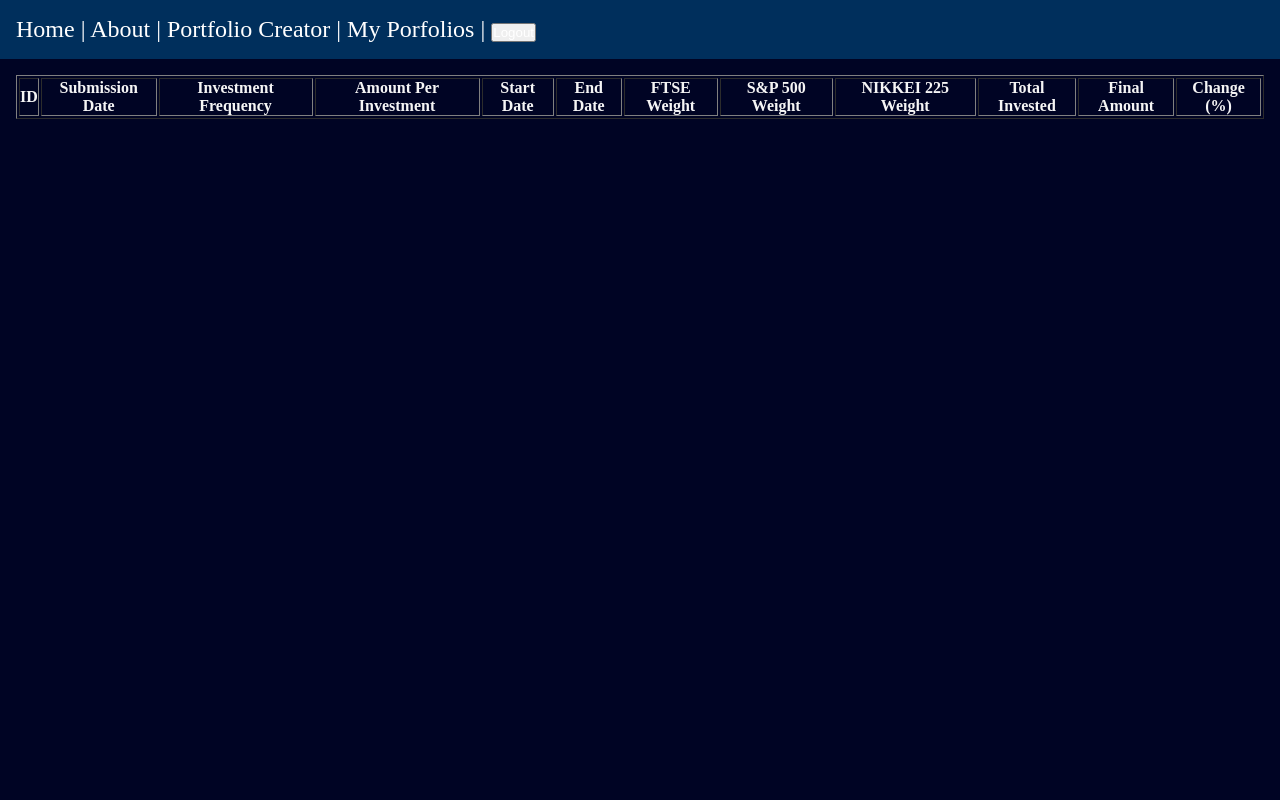
After one commit to allanmichaelhender/guinea-pig-portfolio, a Django app: page /portfolio_tester/my_portfolios/ in a window 1280 px wide. The commit adds this page. Run offline with Django 5.2, Linux system fonts and the light colour scheme; the visitor is signed in with stand-in values (Sample User, id 1); data that the repository does not hold is empty.

Commit message:
adding my portfolios page

```diff
--- a/guinea_pig/portfolio_tester/forms.py
+++ b/guinea_pig/portfolio_tester/forms.py
@@ -6,8 +6,8 @@ frequency_choices = (('daily','Daily'), ('monthly', 'Monthly'))
 class PortfolioForm(forms.ModelForm):
     class Meta:
         model = Portfolios
-        #exclude = ["final_amount","submission_date","final_amount","change_percentage"]
-        fields = "__all__"
+        exclude = ["final_amount", "change_percentage", "total_amount_invested", "user"]
+        #fields = "__all__"
 
 
         widgets = {
--- /dev/null
+++ b/guinea_pig/portfolio_tester/templates/portfolio_tester/my_portfolios.html
@@ -0,0 +1,45 @@
+{% extends 'layout.html' %}
+
+{% block title %}
+    Home
+{% endblock %}
+
+{% block content %}
+<section>
+    <table border="1">
+        <thead>
+            <tr>
+                <th>ID</th>
+                <th>Submission Date</th>
+                <th>Investment Frequency</th>
+                <th>Amount Per Investment</th>
+                <th>Start Date</th>
+                <th>End Date</th>
+                <th>FTSE Weight</th>
+                <th>S&P 500 Weight</th>
+                <th>NIKKEI 225 Weight</th>
+                <th>Total Invested</th>
+                <th>Final Amount</th>
+                <th>Change (%)</th>
+            </tr>
+        </thead>
+        <tbody>
+            {% for portfolio in portfolios %}
+            <tr>
+                <td>{{ portfolio.id }}</td>
+                <td>{{ portfolio.submission_date }}</td>
+                <td>{{ portfolio.get_investment_frequency_display }}</td>
+                <td>£{{ portfolio.investment_amount }}</td>
+                <td>{{ portfolio.start_date }}</td>
+                <td>{{ portfolio.end_date }}</td>
+                <td>{{ portfolio.FTSE_weight }}</td>
+                <td>{{ portfolio.SNP500_weight }}</td>
+                <td>{{ portfolio.NIKKEI225_weight }}</td>
+                <td>£{{ portfolio.total_amount_invested }}</td>
+                <td>£{{ portfolio.final_amount }}</td>
+                <td>{{ portfolio.change_percentage }}</td>
+            </tr>
+            {% empty %}
+            {% endfor %}
+</section>
+{% endblock %}
--- a/guinea_pig/portfolio_tester/urls.py
+++ b/guinea_pig/portfolio_tester/urls.py
@@ -7,4 +7,6 @@ urlpatterns = [
     path('', views.portfolio_tester_home, name='portfolio_tester_home'),
     path('form/', views.portfolio_creator, name='portfolio_creator'),
     path('formtest/', views.tester, name='tester'),
+    path('my_portfolios/', views.my_portfolios, name='my_portfolios'),
+
 ]
--- a/guinea_pig/portfolio_tester/views.py
+++ b/guinea_pig/portfolio_tester/views.py
@@ -1,6 +1,6 @@
 from django.shortcuts import render, redirect
-
-from .models import FtseData, Snp500Data, Nikkei225Data
+from django.contrib.auth import get_user_model
+from .models import FtseData, Snp500Data, Nikkei225Data, Portfolios
 from .investing_funcitons import invest_daily
 import datetime
 from .forms import PortfolioForm
@@ -33,12 +33,21 @@ def portfolio_creator(request):
 
 def tester(request):
     form = PortfolioForm(request.POST)
-    print('yes')
+    if form.is_valid():
+        print("here")
+        PorfolioObject = form.save(commit=False)
+        if request.user.is_authenticated:
+            PorfolioObject.user = request.user
+        else:
+            User = get_user_model()
+            PorfolioObject.user = User.objects.get(pk=2)
+        PorfolioObject.save()
+        return render(request, 'portfolio_tester/portfolio_tester_home.html')
 
-    form['total_amount_invested'] = 0
-    form['final_amount'] = 0
-    form['change_percentage'] = 0
-    print('yes')
-    if form.is_valid():
-        form.save()
-        return render(request, 'portfolio_tester/portfolio_tester_home.html')
+def my_portfolios(request):
+    if request.user.is_authenticated:
+        portfolios = Portfolios.objects.filter(user=request.user).order_by('id')
+    else:
+        User = get_user_model()
+        portfolios = Portfolios.objects.filter(user=User.objects.get(pk=2)).order_by('id')
+    return render(request, 'portfolio_tester/my_portfolios.html', {'portfolios': portfolios})
--- a/guinea_pig/static/css/style.css
+++ b/guinea_pig/static/css/style.css
@@ -7,14 +7,13 @@
 
 body {
     min-height: 100vh;
-    background-color: black;
+    background-color: rgb(0, 4, 36);
     color: whitesmoke;
-    font-size: 3rem;
 }
 
 nav {
     padding: 1rem;
-    background-color: hsl(209, 100%, 28%);
+    background-color: hsl(209, 100%, 18%);
     color: white;
     font-size: 1.5rem;
 }
@@ -38,7 +37,7 @@ p {
     font-size: 1rem;
 }
 
-a {
+a, .logout-button {
     text-decoration: none;
     color: #ffffff;
 }
@@ -105,12 +104,33 @@ a:hover {
     display: inline-block;
 }
 
-.logout-button {
-    font-size: 2.5rem;
-    background-color: rgb(0, 0, 0, 0);
-    border: none;
-}
 
 .logout-button:hover {
     opacity: .85;
 }
+
+.table-responsive {
+    overflow-x: auto;
+}
+
+.table-responsive table {
+    width: 100%;
+    table-layout: fixed; /* Ensures columns respect specified widths */
+    border-collapse: collapse;
+}
+
+.table-responsive th, .table-responsive td {
+    border: 1px solid #ddd;
+    padding: 8px;
+    text-align: left;
+    font-size: 8px; /* Default font size for desktop monitors */
+    white-space: normal;
+    word-wrap: break-word;
+}
+
+/* Adjust font size for small screens (e.g., phones and tablets) */
+@media (max-width: 768px) {
+    .table-responsive th, .table-responsive td {
+    font-size: 1.5rem;
+    }
+}
--- a/guinea_pig/templates/layout.html
+++ b/guinea_pig/templates/layout.html
@@ -16,14 +16,14 @@
     <nav>
         <a href="/" title = "Home">Home</a> |
         <a href="/about" title = "About">About</a> |
-        <a href="/portfolio_tester" title = "Posts List">Portfolio Simulator</a> |
-        <a href="/portfolio_tester/form" title = "Posts List">Portfolio Form</a> |
+        <a href="/portfolio_tester/form" title = "Posts List">Portfolio Creator</a> |
+        <a title = "My Portfolios" href="{% url 'portfolio_tester:my_portfolios' %}">My Porfolios</a> |
+
 
         {% if user.is_authenticated %}
-            <a href="/" title = "New Post">🆕</a> |
             <form class="logout" action="{% url 'users:logout' %}" method = "post">
                 {% csrf_token %}
-                <button class="logout-button" title="User Logout">👋</button>
+                <button class="logout-button" title="User Logout">Logout</button>
             </form>
         {% else %}
                 <a href="{% url 'users:register' %}" title = "New User">Create Account</a> |
```
Also changed, not shown: guinea_pig/portfolio_tester/models.py (+7 -4 lines), guinea_pig/portfolio_tester/migrations/0005_portfolios_change_percentage_portfolios_final_amount_and_more.py (added), guinea_pig/portfolio_tester/migrations/0006_remove_portfolios_change_percentage_and_more.py (added), guinea_pig/portfolio_tester/migrations/0007_portfolios_change_percentage_and_more.py (added), guinea_pig/portfolio_tester/migrations/0008_portfolios_author.py (added), guinea_pig/portfolio_tester/migrations/0009_rename_author_portfolios_user.py (added), guinea_pig/portfolio_tester/migrations/0010_alter_portfolios_user.py (added).
